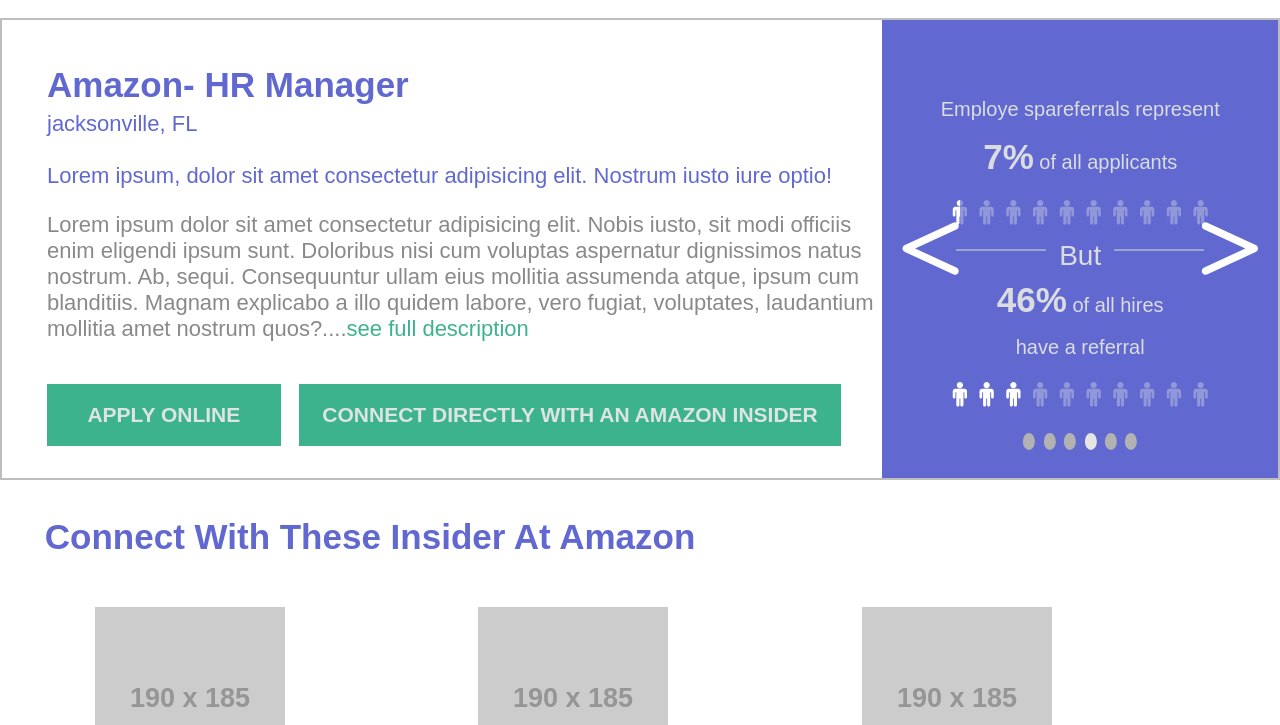
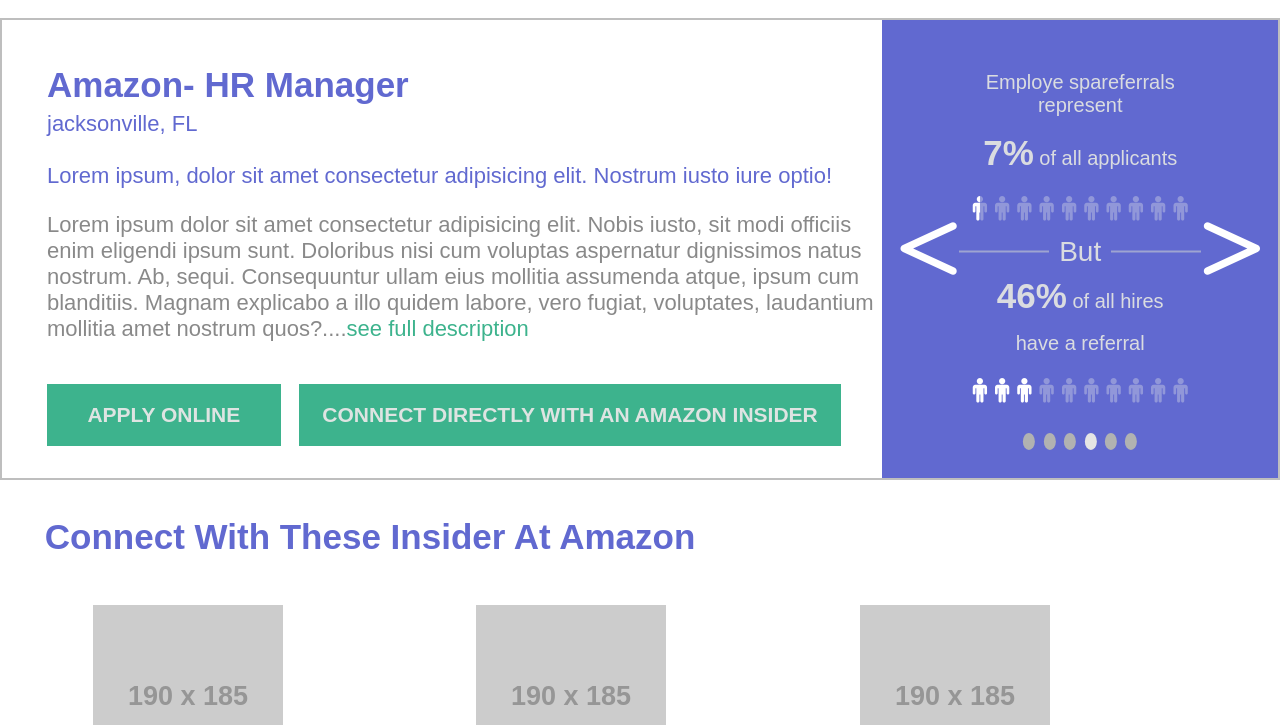
Before and after one commit to ahsanaaxioned/amazon-layout, a plain HTML site: page index.html in a window 1280 px wide. Shown: the part 75-800 px from the top of the page. Drawn offline with Linux system fonts and the light colour scheme; placeholder pictures from the web are drawn by us.

Commit message:
css chnages

```diff
--- a/assets/css/style.css
+++ b/assets/css/style.css
@@ -244,7 +244,6 @@
   flex-basis: 31%;
   position: relative;
   background-color: #6169D0;
-  padding-top: 70px;
 }
 
 .amazon .wrapper .heading {
@@ -320,26 +319,30 @@
 
 .left::before {
   content: "\3c";
-  position: absolute;
     font-family: "FontAwesome";
     text-indent: 0;
-  left: 20px;
-  top: 50%;
+    float: right;
     font-size: 60px;
     color: #fff;
-  transform: translate(0, -50%);
+    margin: 18px;
+}
+
+.left:hover::before{
+  color: #898989;
+}
+
+.right:hover::before{
+  color: #898989;
 }
 
 .right::before {
-  position: absolute;
       content: "\3e";
       font-family: "FontAwesome";
       text-indent: 0;
-  top: 50%;
-  right: 20px;
+      float: left;
       font-size: 60px;
       color: #fff;
-  transform: translate(0, -50%);
+      margin: 18px;
 }
 
 .button {
@@ -366,8 +369,21 @@
   flex-direction: column;
   justify-content: center;
   align-items: center;
+  position: absolute;
+  top: 48%;
+  left: 50%;
+  transform: translate(-50%, -50%);
 }
 
+.slide-control{
+  width: 100%;
+  position: absolute;
+  top: 50%;
+  transform: translateY(-50%);
+  display: flex;
+  justify-content: space-between;
+  align-items: center;
+}
 .para2 {
   font-size: 20px;
   color: #DADCE0;
@@ -390,6 +406,14 @@
   font-weight: 600;
   text-align: center;
   text-transform: capitalize;
+}
+
+.icon-list{
+  display: flex;
+}
+
+.icon-list2{
+  display: flex;
 }
 
 .icon {
@@ -441,20 +465,22 @@
 }
 
 .but {
+  display: flex;
+  justify-content: center;
+  align-items: center;
   font-size: 28px;
   color: #DADCE0;
   text-transform: capitalize;
 }
 
 .but::before {
+  margin-right: 10px;
   content: "";
   width: 90px;
   height: 2px;
   background-color: #9EA4D1;
   display: block;
-  position: absolute;
-  left: -103px;
-  bottom: 21px;
+
 }
 
 .slide-list li:nth-child(3) {
@@ -467,9 +493,7 @@
   height: 2px;
   background-color: #9EA4D1;
   display: block;
-  position: absolute;
-  right: -103px;
-  bottom: 21px;
+  margin-left: 10px;
 }
 /* amazon section end */
 /* insider section start */
@@ -484,7 +508,7 @@
 }
 
 .insider-list li figure{
-  padding: 20px;
+  padding: 18px;
 }
 
 .insider-list li figure img{
@@ -498,6 +522,11 @@
   font-weight: 600;
   text-align: justify;
   padding: 7px;
+}
+.insider-list li p{
+  font-size: 15px;
+  color: #9A9A9A;
+  text-align: justify;
 }
 
 /* insider section end */
```
Lines whose indentation alone changed are shown as unchanged.
